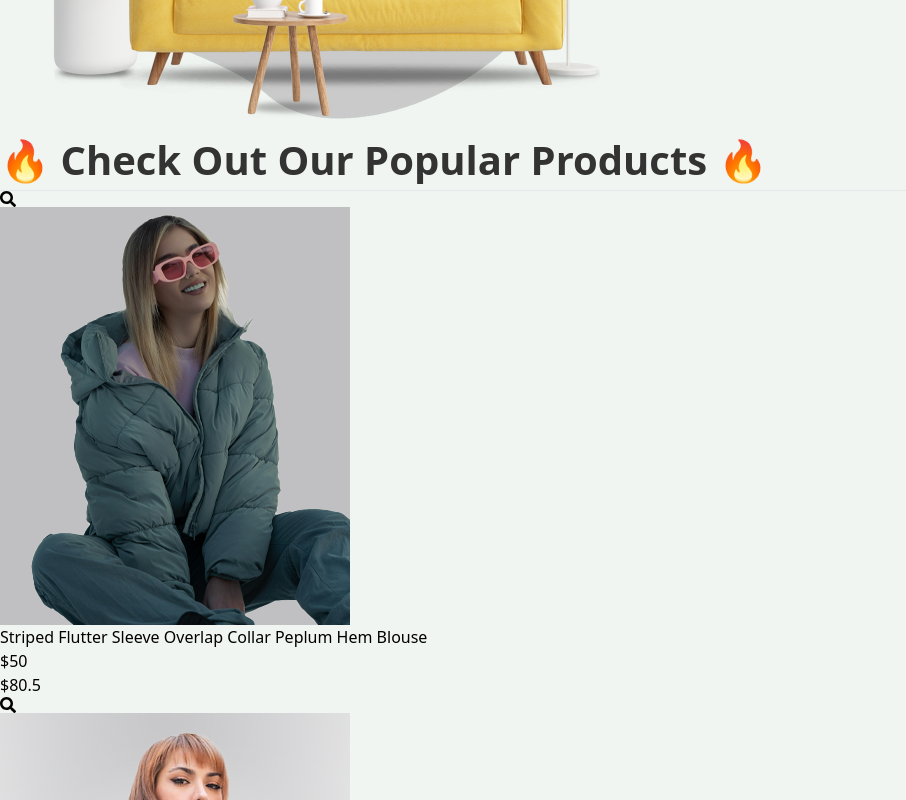
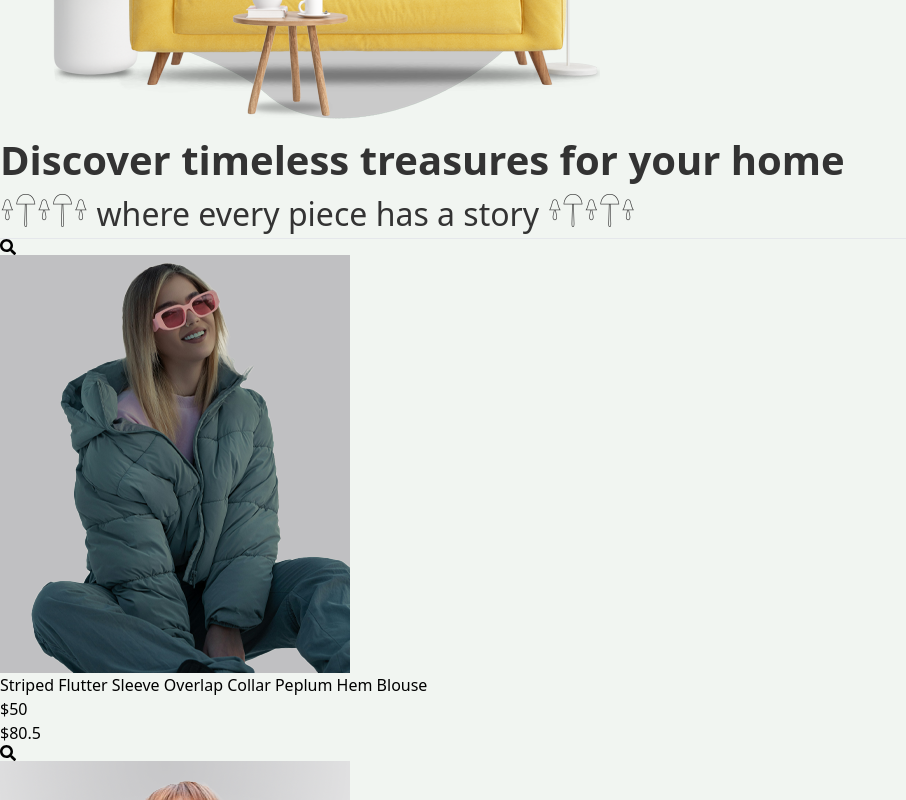
Before and after one commit to Rpandey010/MarketPlace-FullStack, a React (Vite) app in the folder client/: page / in a window 1280 px wide. Shown: the part 1020-1820 px from the top of the page, without its empty margins (0-906 px from the left). Built offline with nearby package versions, Linux system fonts and the light colour scheme; no server answers.

Commit message:
Title update

```diff
--- a/client/src/components/NewsLetter.jsx
+++ b/client/src/components/NewsLetter.jsx
@@ -15,10 +15,10 @@ const NewsLetter = () => {
   };
 
   return (
-    <section className="max_padd_container py-12 xl:py-28 bg-gradient-to-b from-blue-100 to-blue-200">
+    <section className="max_padd_container py-9 xl:py-28 bg-gradient-to-b from-blue-100 to-blue-200">
       <div className="mx-auto xl:w-[80%] flexCenter flex-col gap-y-8 w-full max-w-[666px]">
-        <h3 className="text-center text-3xl lg:text-4xl font-bold text-gray-800 mb-4">Get Exclusive Offers in Your Inbox</h3>
-        <h4 className="text-center uppercase text-lg font-semibold text-gray-700 mb-8">Subscribe to our newsletter and stay updated</h4>
+        <h3 className="text-center text-2xl lg:text-3xl font-bold text-gray-800 mb-4">Discover timeless treasures for your home – where every piece has a story</h3>
+        <h4 className="text-center uppercase text-lg font-semibold text-gray-700 mb-8">Get Exclusive Offers in Your Inbox</h4>
         <div className="flex justify-center items-center gap-4 max-w-[588px] mx-auto p-2 bg-white rounded-full shadow-lg">
           <input type="email" placeholder="Your email address" className="w-full py-3 px-4 bg-transparent border-none outline-none text-gray-800 placeholder-gray-500" value={email} onChange={(e) => setEmail(e.target.value)} />
 
--- a/client/src/components/Popular.jsx
+++ b/client/src/components/Popular.jsx
@@ -7,7 +7,9 @@ function Popular() {
     <section className='bg-primary'>
       <div className='max_padd_container py-12 xl:py-28 xl:w-[88%] mx-auto px-4'>
 
-        <h3 className='text-center' style={{ fontWeight: 'bold', fontSize: '2.5rem', color: '#333' }}>🔥 Check Out Our Popular Products 🔥</h3>
+        {/* <h3 className='text-center' style={{ fontWeight: 'bold', fontSize: '2.5rem', color: '#333' }}>Discover timeless treasures for your home – where every piece has a story.</h3> */}
+        <h3 className='text-center' style={{ fontWeight: 'bold', fontSize: '2.5rem', color: '#333' }}>Discover timeless treasures for your home </h3>
+          <h3 className='text-center' style={{ fontWeight: 'semi-bold', fontSize: '2rem', color: '#333' }}>𓍊𓋼𓍊𓋼𓍊 where every piece has a story 𓍊𓋼𓍊𓋼𓍊</h3>
         <hr className='h-[3px] md:w-1/2 mx-auto bg-gradient-to-l from-transparent via-black to-transparent mb-16' />
 
         <div className='grid grid-cols-1 sm:grid-cols-2 md:grid-cols-3 xl:grid-cols-4 gap-6'>
--- a/client/src/pages/LivingRoom.jsx
+++ b/client/src/pages/LivingRoom.jsx
@@ -10,7 +10,8 @@ function LivingRoom() {
       <section className='bg-primary'>
         <div className='max_padd_container py-12 xl:py-28 xl:w-[88%] mx-auto px-4'>
 
-          <h3 className='text-center' style={{ fontWeight: 'bold', fontSize: '2.5rem', color: '#333' }}>🔥 Check Out Our Popular Products 🔥</h3>
+        <h3 className='text-center' style={{ fontWeight: 'bold', fontSize: '2.5rem', color: '#333' }}>Discover timeless treasures for your home </h3>
+          <h3 className='text-center' style={{ fontWeight: 'semi-bold', fontSize: '2rem', color: '#333' }}>𓍊𓋼𓍊𓋼𓍊 where every piece has a story 𓍊𓋼𓍊𓋼𓍊</h3>
           <hr className='h-[3px] md:w-1/2 mx-auto bg-gradient-to-l from-transparent via-black to-transparent mb-16' />
 
           <div className='grid grid-cols-1 sm:grid-cols-2 md:grid-cols-3 xl:grid-cols-4 gap-6'>
--- a/package.json
+++ b/package.json
@@ -22,6 +22,8 @@
     "mongoose": "^8.1.1",
     "nodemailer": "^6.9.13",
     "nodemon": "^3.0.3",
+    "react-dom": "^18.2.0",
+    "react-image-magnify": "^2.7.4",
     "tailwindcss": "^3.4.1"
   },
   "devDependencies": {
```
Also changed, not shown: 1 other file (tests, documents, lock files or other folders).
